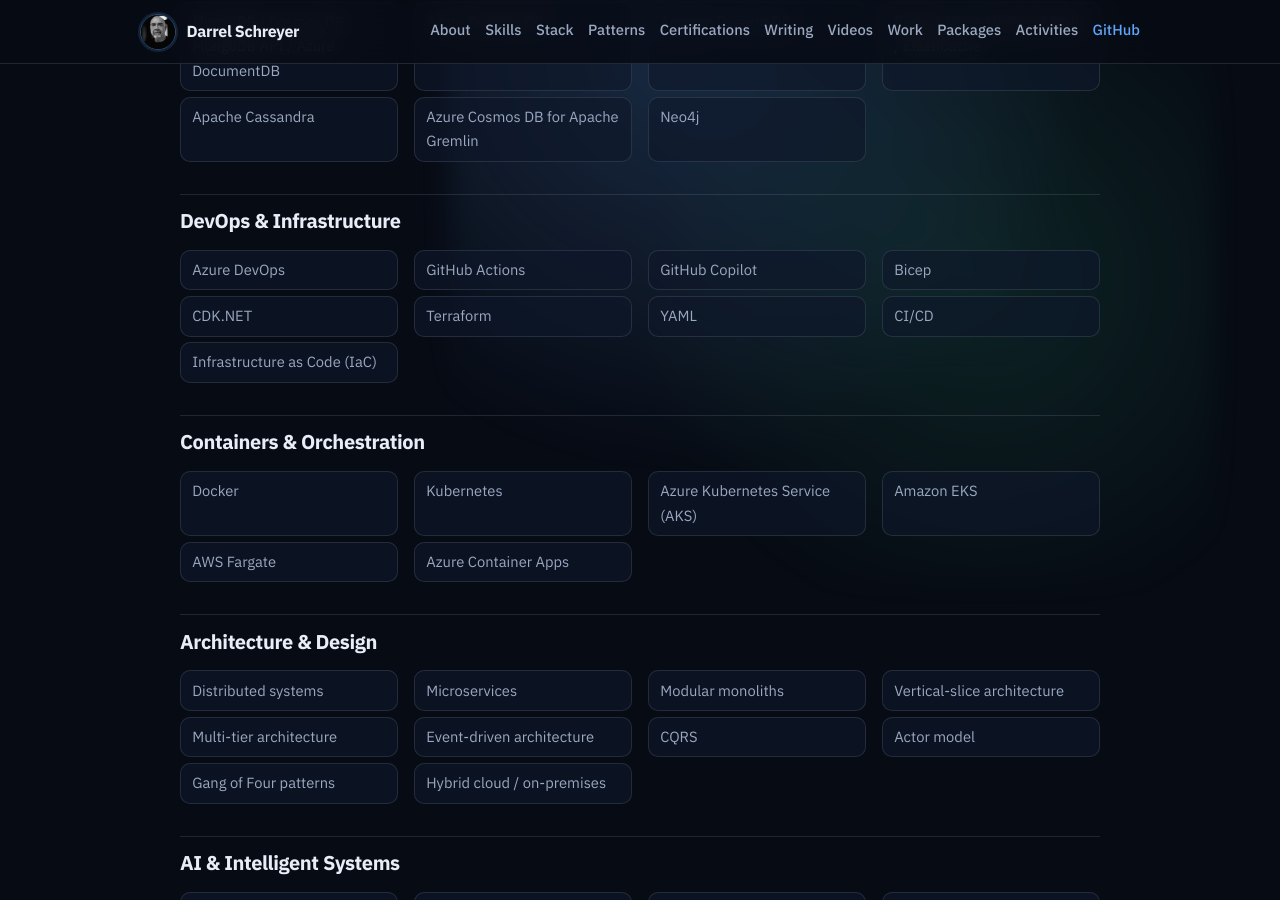
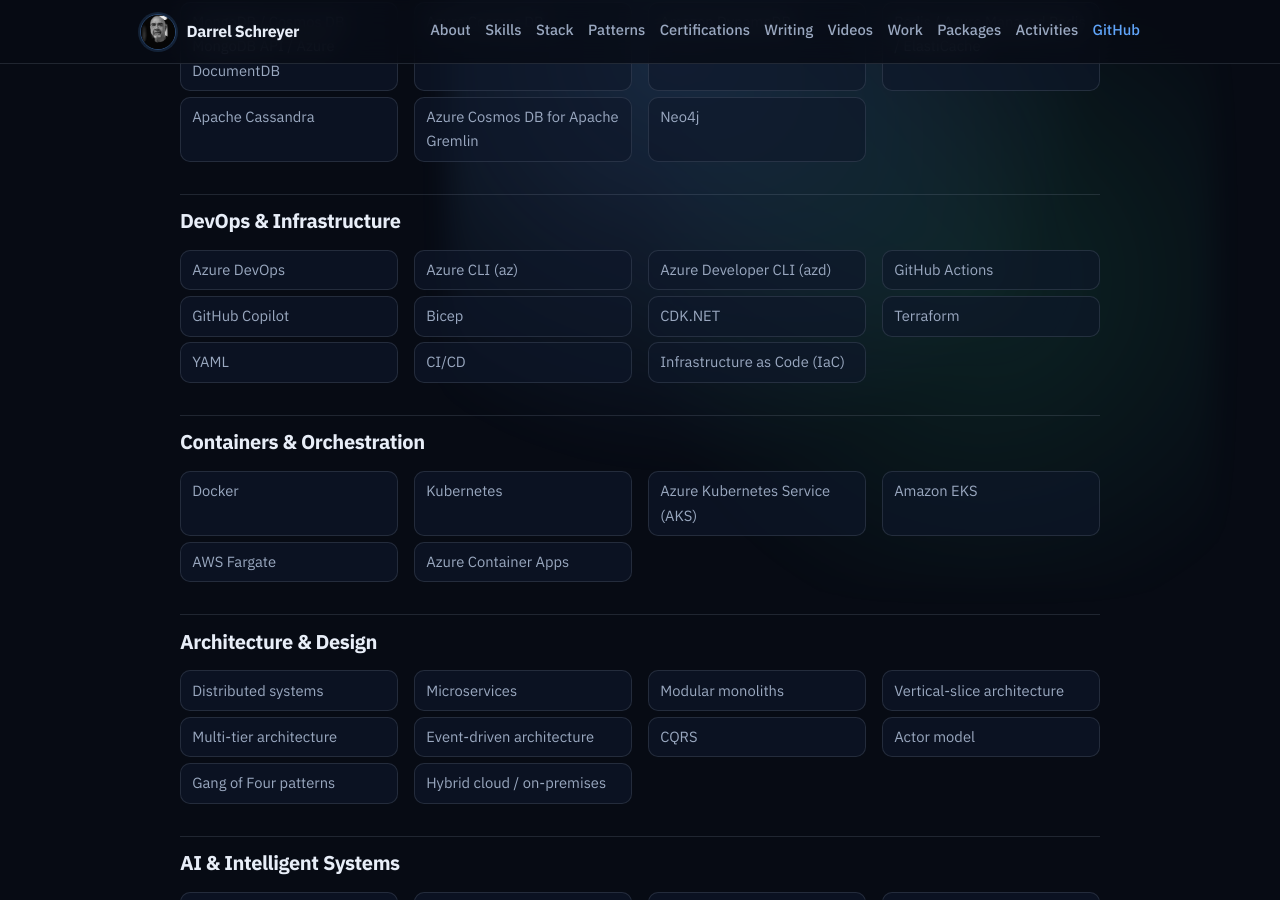
Before and after one commit to nabs-darrel-schreyer/aboutme, a Jekyll site: the page built from stack.md, in a window 1280 px wide and 900 px high, scrolled down 1735 px. Built offline with Jekyll 4.4.1, drawn with Linux system fonts in a browser that asks for light colours.

Commit message:
Add Azure CLI and Azure Developer CLI to Stack DevOps.

```diff
--- a/stack.md
+++ b/stack.md
@@ -99,6 +99,8 @@ Technologies and practices I use to design, build, and operate software.
 ## DevOps & Infrastructure
 
 - Azure DevOps
+- Azure CLI (az)
+- Azure Developer CLI (azd)
 - GitHub Actions
 - GitHub Copilot
 - Bicep
```
